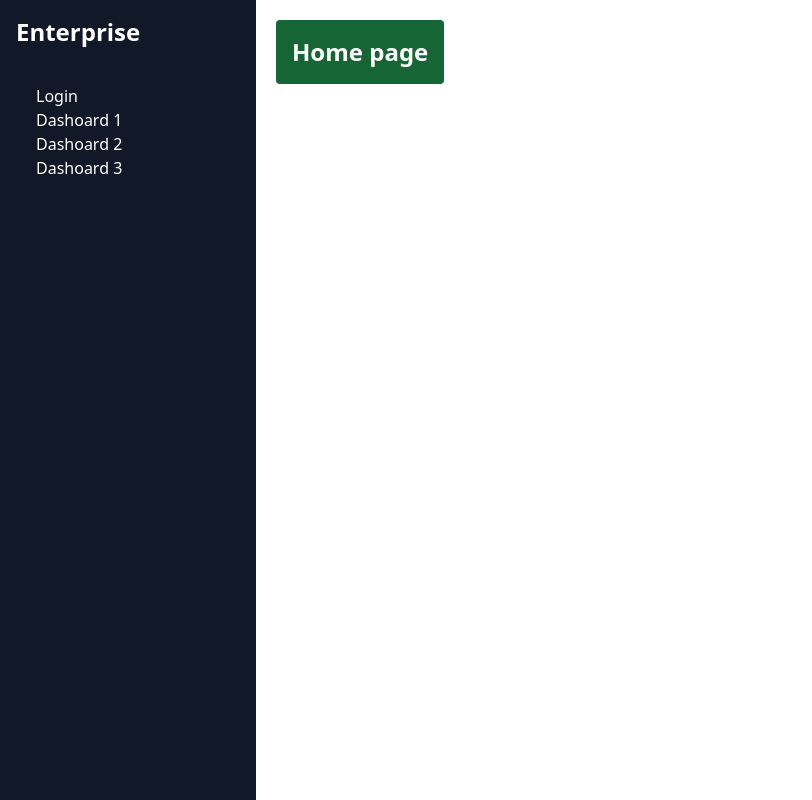
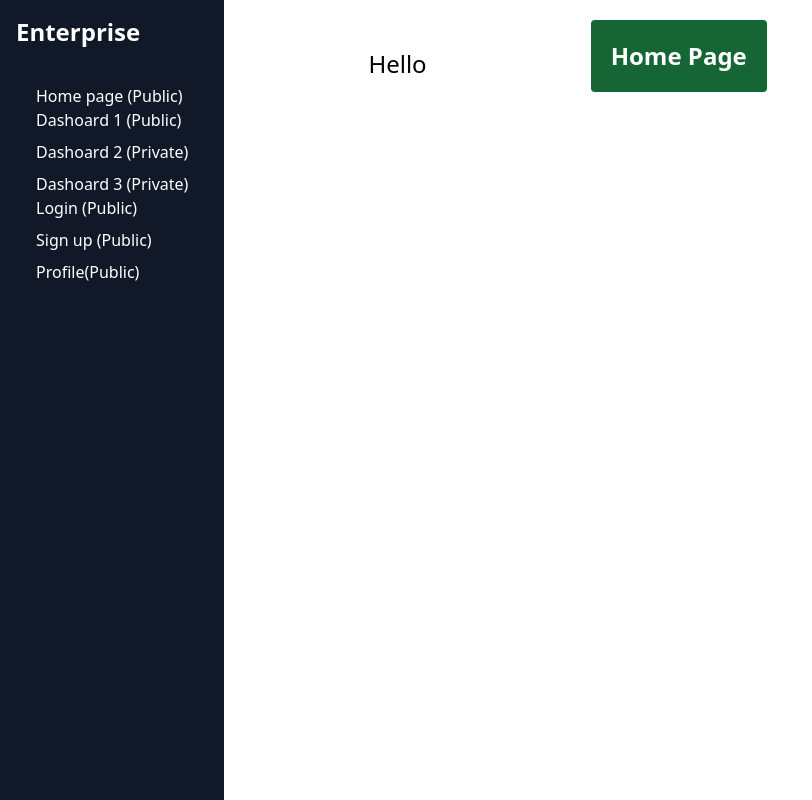
Before and after one commit to HASCA-GH/nextjs-login, a Next.js app: page / in a window 1280 px wide. Shown: the whole page, without its empty margins (0-812 px from the left). Built offline with nearby package versions, Linux system fonts and the light colour scheme.

Commit message:
Updates to the Layout for the SideBar

```diff
--- a/app/dash1/page.tsx
+++ b/app/dash1/page.tsx
@@ -4,7 +4,7 @@ const page = () => {
     return (
         <div className='w-full h-screen'>
             <div className='flex text-2xl font-bold text-white gap-5 p-5 justify-center' >
-                <div className='p-4 rounded bg-blue-900'>Dashoard 1 page</div>
+                <div className='p-4 rounded bg-blue-900'>Dashoard 1 page - (Public)</div>
             </div>
         </div>
     )
--- a/app/dash2/page.tsx
+++ b/app/dash2/page.tsx
@@ -4,7 +4,7 @@ const page = () => {
     return (
         <div className='w-full h-screen'>
             <div className='flex text-2xl font-bold text-white gap-5 p-5 justify-center' >
-                <div className='p-4 rounded bg-amber-200'>Dashoard 2 page</div>
+                <div className='p-4 rounded bg-amber-200'>Dashoard 2 page - (Private)</div>
             </div>
         </div>
     )
--- a/app/dash3/page.tsx
+++ b/app/dash3/page.tsx
@@ -4,7 +4,7 @@ const page = () => {
     return (
         <div className='w-full h-screen'>
             <div className='flex text-2xl font-bold text-white gap-5 p-5 justify-center' >
-                <div className='p-4 rounded bg-green-800'>Dashoard 3 page</div>
+                <div className='p-4 rounded bg-green-800'>Dashoard 3 page - (Private)</div>
             </div>
         </div>
     )
--- a/app/layout.tsx
+++ b/app/layout.tsx
@@ -24,6 +24,8 @@ export default function RootLayout({
         {/* <body className={inter.className} ></body> */}
         <body className='flex flex-row' >
           <SideBar />
+          <div className='mx-36 text-2xl flex flex-col item-center text-center mt-12'>Hello
+          </div>
           {children}
         </body>
       </html>
--- a/app/login/page.tsx
+++ b/app/login/page.tsx
@@ -3,7 +3,7 @@ const page = () => {
     return (
         <div className='w-full h-screen'>
             <div className='flex text-2xl font-bold text-white gap-5 p-5 justify-center' >
-                <div className='bg-indigo-500 p-4 rounded'>Login Page</div>
+                <div className='bg-indigo-500 p-4 rounded'>Login Page - (Public)</div>
             </div>
             <form className="flex justify-center gap-2 px-4">
                 <div className="flex flex-wrap -mx-3 mb-6">
--- a/app/page.tsx
+++ b/app/page.tsx
@@ -1,20 +1,21 @@
+import { UserButton } from '@clerk/nextjs'
 import Image from 'next/image'
 // items-center
 export default function Home() {
   return (
-    <main className="min-h-screen flex-col justify-between p-0">
-      {/* <div className="flex h-screen bg-gray-600 text-white">
-        <div className="flex-1 p-4 text-center">
-          <h1 className="text-2xl font-bold mb-4">xMain Content</h1>
-        </div>
+    <main className="min-h-screen w-full flex flex-row justify-between p-5">
+      <div className='h-fit text-2xl font-bold text-white p-5 rounded bg-green-800'>Home Page</div>
+
+      {/* <div className='h-fit bg-green-200 p-5 rounded-full'>
+        <UserButton afterSignOutUrl="/" />
       </div> */}
-      {/* <h1 className="text-2xl font-bold mb-4">Main Content</h1> */}
-      <div className='w-full h-screen'>
-        <div className='flex text-2xl font-bold text-white gap-5 p-5 justify-center' >
-          <div className='p-4 rounded bg-green-800'>Home page</div>
-        </div>
-      </div>
-      {/* <div className="z-10 max-w-5xl w-full items-center justify-between font-mono text-sm lg:flex">
+    </main>
+  )
+}
+
+
+
+{/* <div className="z-10 max-w-5xl w-full items-center justify-between font-mono text-sm lg:flex">
         <p className="fixed left-0 top-0 flex w-full justify-center border-b border-gray-300 bg-gradient-to-b from-zinc-200 pb-6 pt-8 backdrop-blur-2xl dark:border-neutral-800 dark:bg-zinc-800/30 dark:from-inherit lg:static lg:w-auto  lg:rounded-xl lg:border lg:bg-gray-200 lg:p-4 lg:dark:bg-zinc-800/30">
           Get started by editing&nbsp;
           <code className="font-mono font-bold">app/page.tsx</code>
@@ -119,7 +120,3 @@ export default function Home() {
           </p>
         </a>
       </div> */}
-
-    </main>
-  )
-}
--- /dev/null
+++ b/app/sing-in/[[...sign-in]]/page.tsx
@@ -0,0 +1,5 @@
+import { SignIn } from "@clerk/nextjs";
+
+export default function Page() {
+    return <SignIn />;
+}
--- /dev/null
+++ b/app/sing-up/[[...sign-up]]/page.tsx
@@ -0,0 +1,5 @@
+import { SignUp } from "@clerk/nextjs";
+
+export default function Page() {
+    return <SignUp />;
+}
--- a/components/base/SideBar.tsx
+++ b/components/base/SideBar.tsx
@@ -1,37 +1,66 @@
+import { UserButton, auth, useAuth } from "@clerk/nextjs";
 import Link from "next/link";
+
+
+type myItemsType = {
+  name: string;
+  url: string;
+};
 
 const myItems = [
   {
-    name: 'Login',
-    url: '/login'
+    name: 'Home page (Public)',
+    url: '/'
   },
   {
-    name: 'Dashoard 1',
+    name: 'Dashoard 1 (Public)',
     url: '/dash1'
   },
   {
-    name: 'Dashoard 2',
+    name: 'Dashoard 2 (Private)',
     url: '/dash2'
   },
   {
-    name: 'Dashoard 3',
+    name: 'Dashoard 3 (Private)',
     url: '/dash3'
   },
-]
-// flex h-screen
+  {
+    name: 'Login (Public)',
+    url: '/sign-in'
+  },
+  {
+    name: 'Sign up (Public)',
+    url: '/sign-up'
+  },
+  {
+    name: 'Profile(Public)',
+    url: '/profile'
+  },
+];
+
+const isHomePage = ({ item }: { item: myItemsType }, i: number) => {
+  return (
+    <div className={`mb-${item.url === '/' || item.url === '/dash3' ? 8 : 2}`} key={i}>
+      <Link href={item.url}>
+        <li>{item.name}</li>
+      </Link>
+    </div>
+  )
+};
+
 const SideBar = () => {
   return (
-    <div className="w-64 p-4 bg-gray-900 text-white">
+    <div className="w-80 min-w-fit p-4 bg-gray-900 text-white">
       <h1 className="text-2xl font-bold mb-4">Enterprise</h1>
-        <ul className='p-5'>
-          {myItems.map((item, i) => (
-            <Link key={i} href={item.url}>
-              <li >{item.name}</li>
-            </Link>
-          ))}
+      <ul className='p-5'>
+        {myItems.map((item, i) => (
+          <div key={i}>
+            {isHomePage({ item }, i)}
+          </div>
+        ))}
       </ul>
     </div>
-  )
-}
+  );
+};
 
-export default SideBar
+export default SideBar;
--- a/middleware.ts
+++ b/middleware.ts
@@ -5,7 +5,7 @@ import { authMiddleware } from "@clerk/nextjs";
 // See https://clerk.com/docs/references/nextjs/auth-middleware for more information about configuring your Middleware
 export default authMiddleware({
     //  "/"" Accessible to all users
-    publicRoutes: ["/"]
+    publicRoutes: ["/", "/login", "/dash1"]
 });
 
 export const config = {
```
Also changed, not shown: components/base/tempo.tsx (added).
